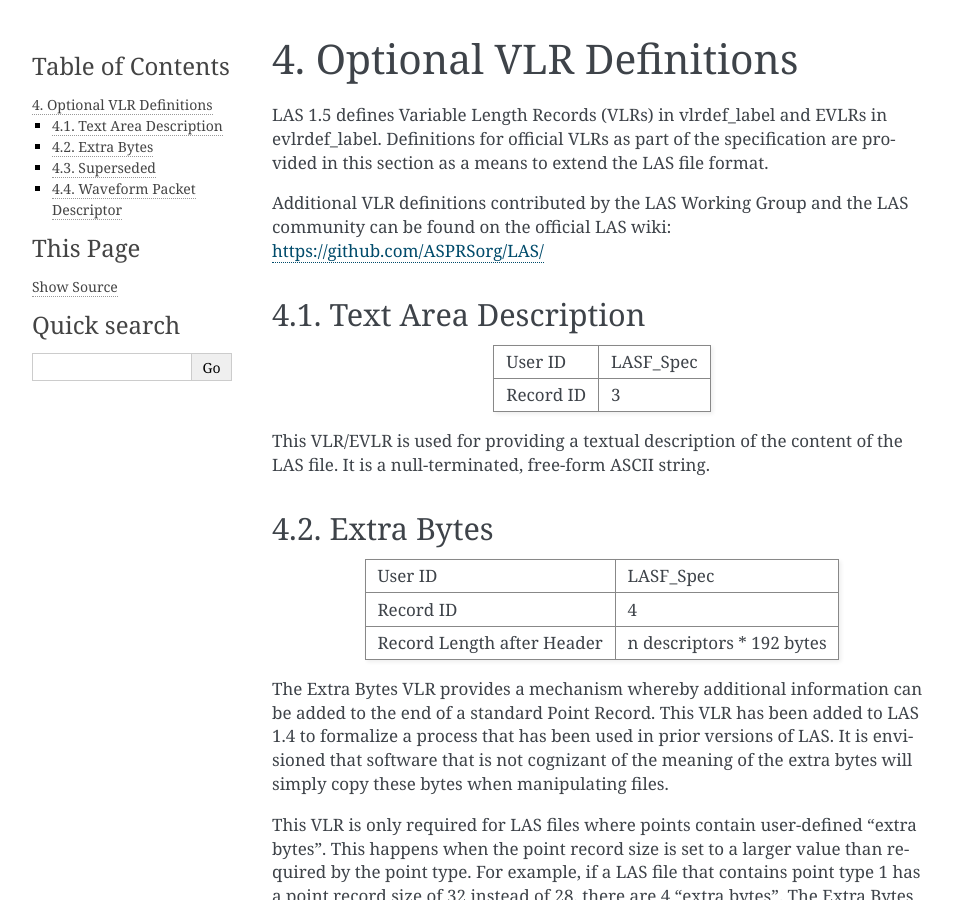
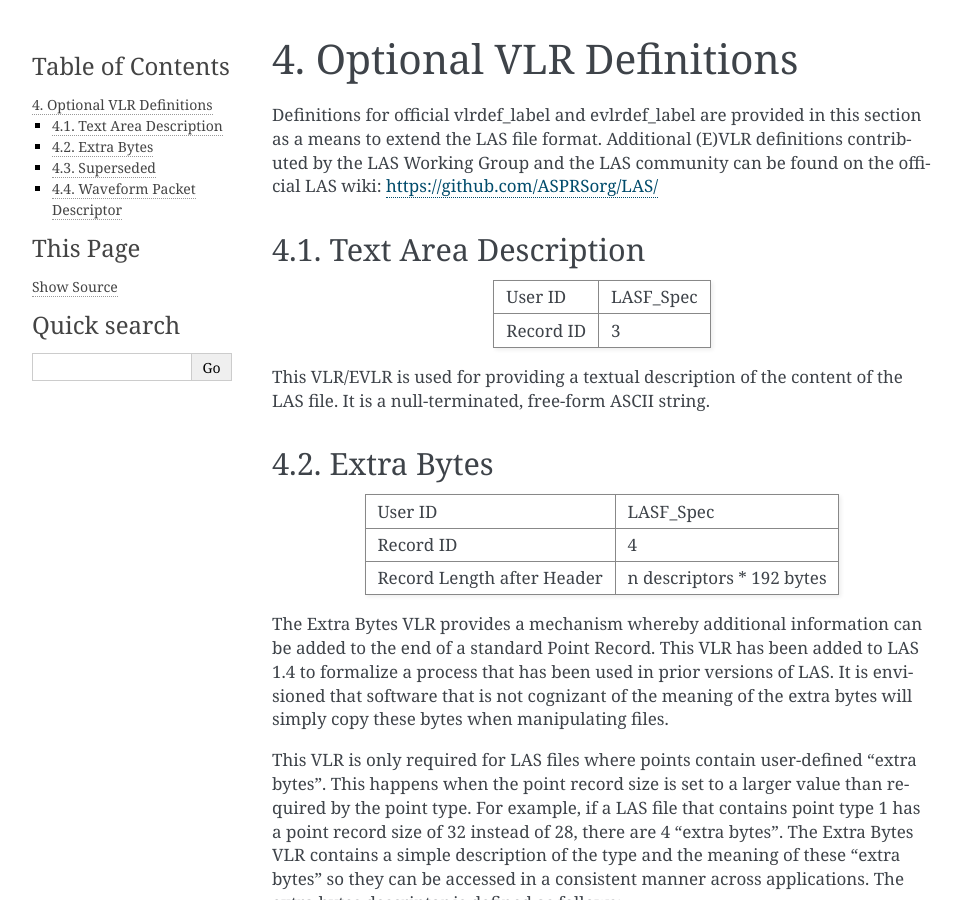
Before and after one commit to ASPRSorg/LAS, a Sphinx documentation site: the page built from source/04_optional_vlrs.txt, in a window 1280 px wide and 900 px high. Shown: the whole window, without its empty margins (148-1104 px from the left). Built offline with Sphinx 7.4.7, drawn with Linux system fonts in a browser that asks for light colours; the version number could not be read and is left out.

Commit message:
Improve readability of Optional VLR section intro.

```diff
--- a/source/04_optional_vlrs.txt
+++ b/source/04_optional_vlrs.txt
@@ -7,11 +7,9 @@
 Optional VLR Definitions
 --------------------------------------------------------------------------------
 
-LAS 1.5 defines Variable Length Records (VLRs) in :ref:`vlrdef_label` and EVLRs
-in :ref:`evlrdef_label`. Definitions for official VLRs as part of the specification
+Definitions for official :ref:`vlrdef_label` and :ref:`evlrdef_label`
 are provided in this section as a means to extend the LAS file format.
-
-Additional VLR definitions contributed by the LAS Working Group and the
+Additional (E)VLR definitions contributed by the LAS Working Group and the
 LAS community can be found on the official LAS wiki: https://github.com/ASPRSorg/LAS/
 
 Text Area Description
```
